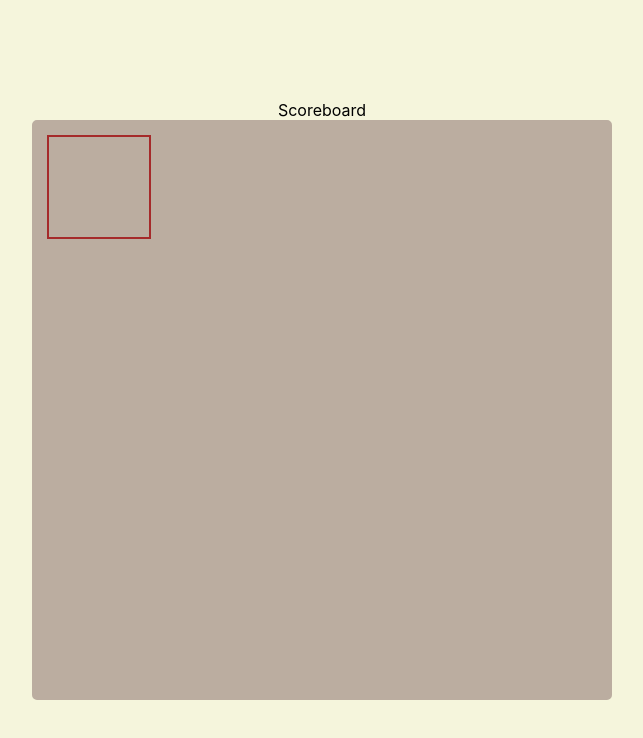
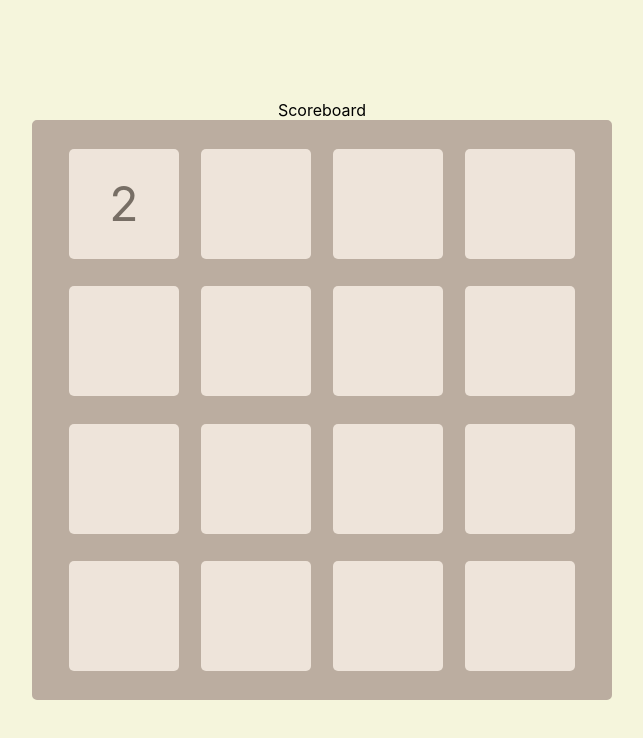
Before and after one commit to tackleshaft/2048-clone, a React (Create React App) app in the folder 2048-react-clone/: page / in a window 1280 px wide. Shown: the top 738 px of the page, without its empty margins (318-961 px from the left). Built offline with nearby package versions, Linux system fonts and the light colour scheme.

Commit message:
board & tiles created, css stylingadded Co-authored-by: joshuamcdaniel95

```diff
--- a/2048-react-clone/src/App.css
+++ b/2048-react-clone/src/App.css
@@ -11,11 +11,15 @@
 
 #board {
   display: flex;
+  flex-wrap: wrap;
+  align-items: center;
+  justify-content: center;
   width: 550px;
   height: 550px;
   background: #BBADA0;
   border: 15px solid #BBADA0;
   border-radius: 5px;
+
 }
 
 .App-header {
@@ -30,7 +34,19 @@
 }
 
 .tile {
-  width: 100px;
-  height: 100px;
-  border: 2px solid brown;
+  display: flex;
+  align-items: center;
+  justify-content: center;
+  text-align: center;
+  font-size: xxx-large;
+  color: #776E65;
+  width: 110px;
+  height: 110px;
+  margin: 11px;
+  background-color: #EEE4DA;
+  border-radius: 5px;
 }
+
+.empty {
+  background-color: #CDC1B4;
+}
--- a/2048-react-clone/src/App.jsx
+++ b/2048-react-clone/src/App.jsx
@@ -1,13 +1,22 @@
 import './App.css';
+import React, { useState } from 'react';
 import Scoreboard from './Components/Scoreboard.jsx';
 import Board from './Components/Board.jsx';
 
 function App() {
+  const boardDefault = Array(4).fill(Array(4).fill(null));
+  const boardTest = [[2,null,null,null],
+  [null,null,null,null],
+  [null,null,null,null],
+  [null,null,null,null], ]
+
+  const [board, setBoard] = useState(boardTest);
+
 
   return (
     <div className="App">
       <Scoreboard />
-      <Board />
+      <Board board={board} setBoard={setBoard} />
     </div>
   );
 }
--- a/2048-react-clone/src/Components/Board.jsx
+++ b/2048-react-clone/src/Components/Board.jsx
@@ -1,12 +1,16 @@
 import React from "react";
 import Tile from './Tile.jsx';
 
-function Board() {
+function Board({ board, setBoard }) {
+
 
     return (
-        <div id="board">
-          <Tile />
-        </div>
+      <div id="board">
+        {board[0].map((tileVal, col) => {return <Tile row={0} col={col} tileVal={tileVal}/>})}
+        {board[1].map((tileVal, col) => {return <Tile row={1} col={col} tileVal={tileVal}/>})}
+        {board[2].map((tileVal, col) => {return <Tile row={2} col={col} tileVal={tileVal}/>})}
+        {board[3].map((tileVal, col) => {return <Tile row={3} col={col} tileVal={tileVal}/>})}
+      </div>
     )
 }
 
--- a/2048-react-clone/src/Components/Tile.jsx
+++ b/2048-react-clone/src/Components/Tile.jsx
@@ -1,8 +1,8 @@
 import React from 'react';
 
-function Tile() {
+function Tile({ row, col, tileVal }) {
   return (
-    <div className="tile"></div>
+    <div className="tile">{tileVal}</div>
   )
 }
 
```
